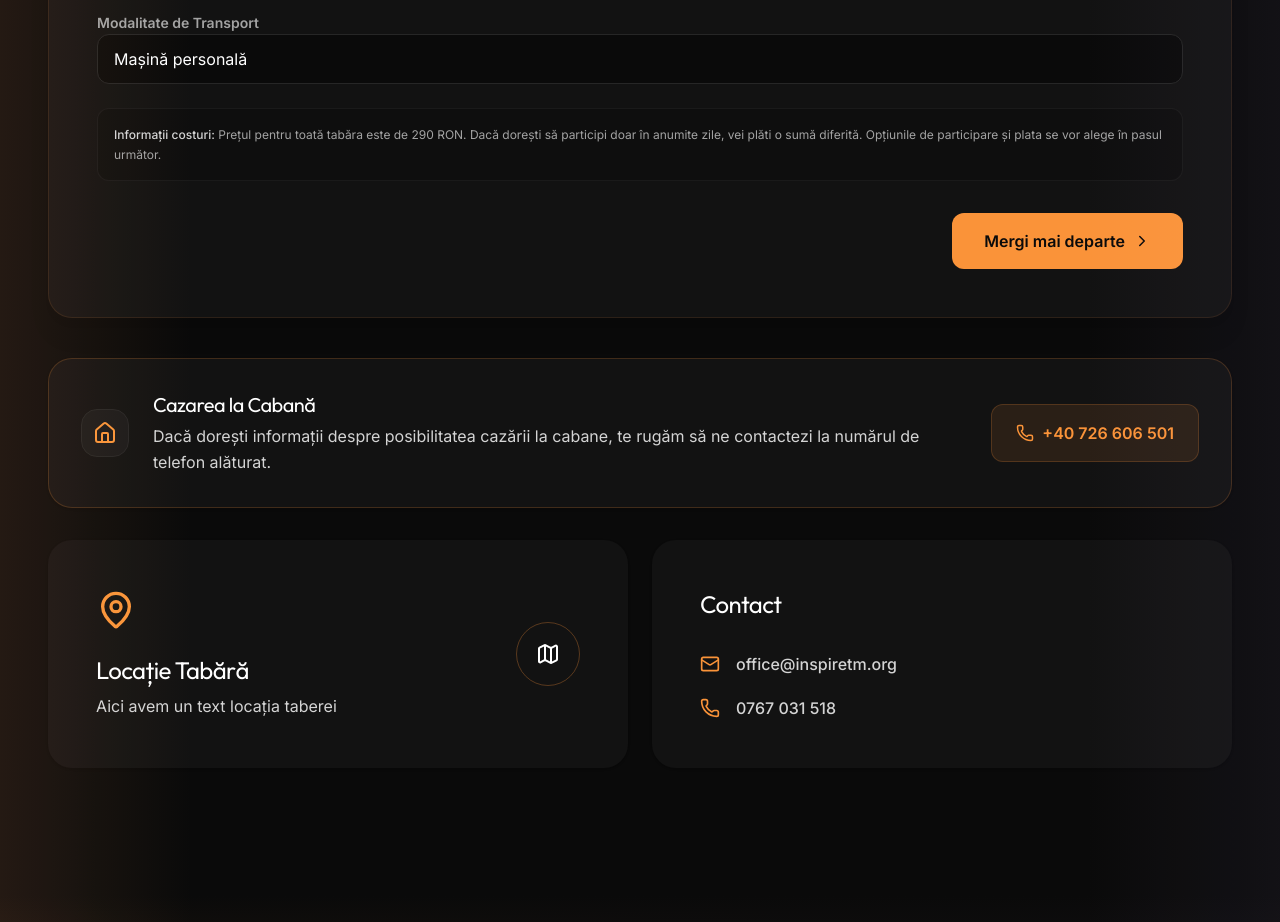
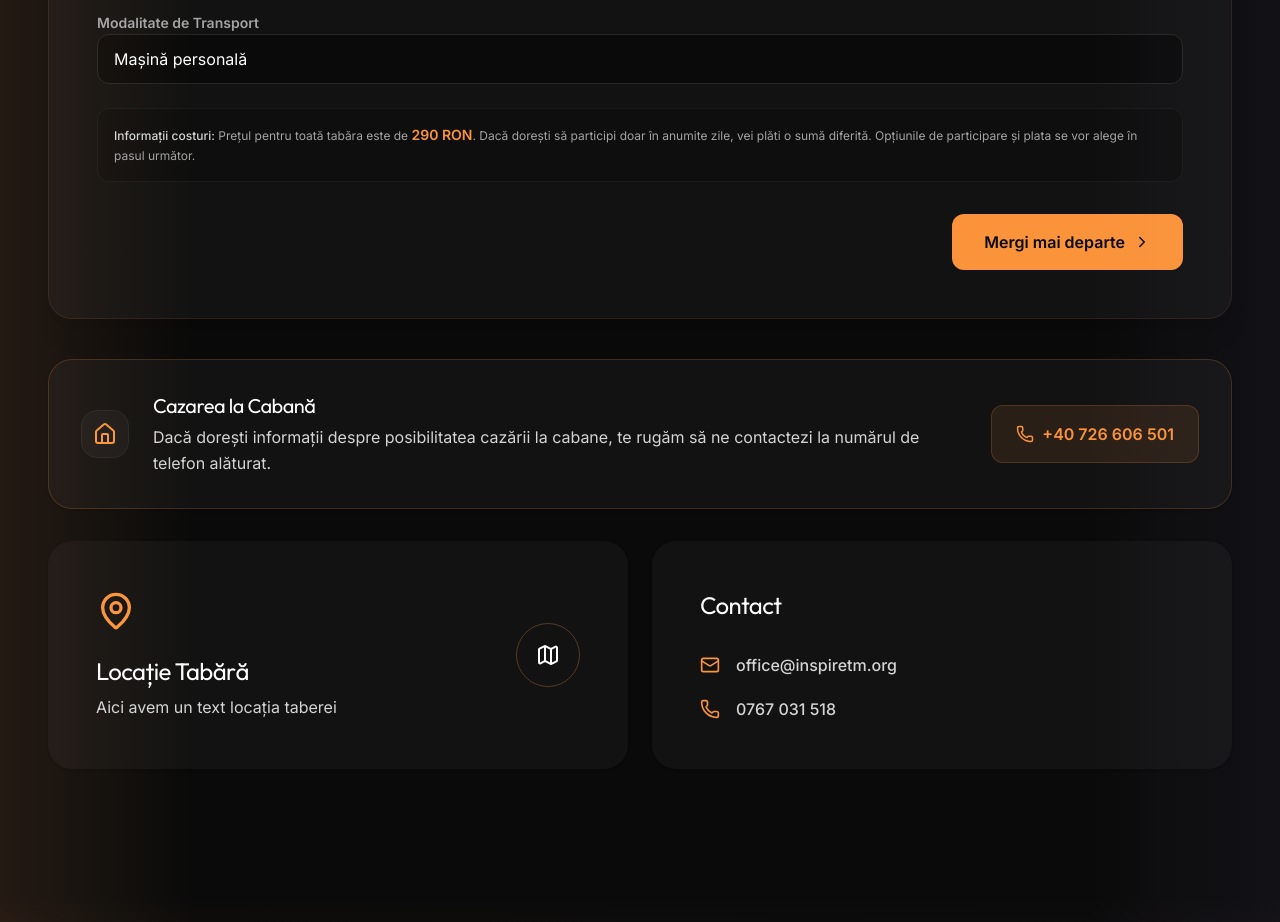
Before and after one commit to nathan05p/inspireWeb, a React (Vite) app in the folder inspireWeb-main/: page / in a window 1280 px wide. Shown: the part 6860-7782 px from the top of the page. Built offline with nearby package versions, Linux system fonts and the light colour scheme; a web font is replaced by a local one.

Commit message:
style: highlight price in registration form step 1

```diff
--- a/inspireWeb-main/src/components/RegistrationForm.tsx
+++ b/inspireWeb-main/src/components/RegistrationForm.tsx
@@ -237,7 +237,7 @@ export default function RegistrationForm() {
 
             <div className="bg-[#0A0A0A]/40 border border-[#262626]/50 rounded-xl p-4">
               <p className="text-xs text-[#A3A3A3] leading-relaxed">
-                <span className="text-[#D4D4D4] font-medium">Informații costuri:</span> Prețul pentru toată tabăra este de 290 RON. Dacă dorești să participi doar în anumite zile, vei plăti o sumă diferită. Opțiunile de participare și plata se vor alege în pasul următor.
+                <span className="text-[#D4D4D4] font-medium">Informații costuri:</span> Prețul pentru toată tabăra este de <span className="text-[#FA9339] font-bold text-sm">290 RON</span>. Dacă dorești să participi doar în anumite zile, vei plăti o sumă diferită. Opțiunile de participare și plata se vor alege în pasul următor.
               </p>
             </div>
 
```
